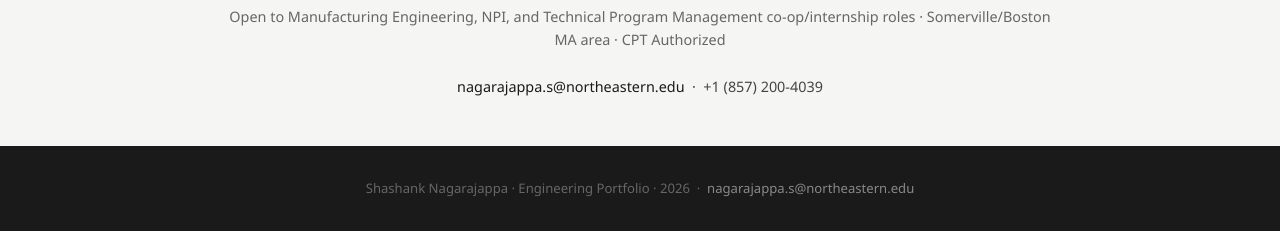
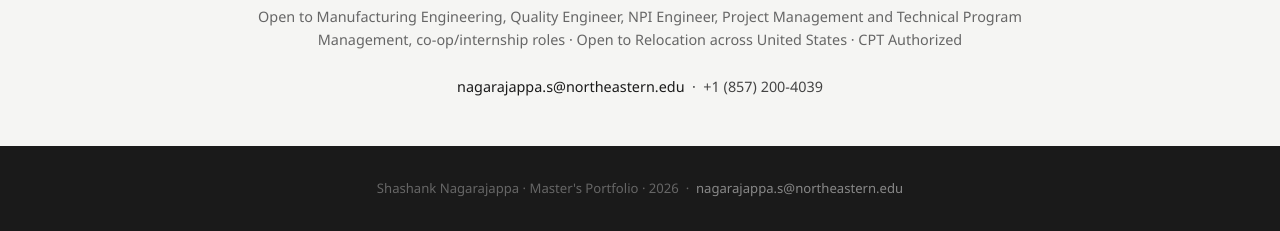
Before and after one commit to ShashankN0101/ShashankN0101.github.io, a plain HTML site: page index.html in a window 1280 px wide. Shown: the part 3666-3897 px from the top of the page. Drawn offline with Linux system fonts and the light colour scheme.

Commit message:
Update contact section and footer in index.html

```diff
--- a/index.html
+++ b/index.html
@@ -296,7 +296,7 @@
 <section id="contact" style="text-align:center; padding: 3rem 2rem;">
   <div class="section-label">Get in touch</div>
   <div class="section-title" style="margin-bottom:0.5rem;">Shashank Nagarajappa</div>
-  <p style="color:#666;font-size:0.9rem;margin-bottom:1.5rem;">Open to Manufacturing Engineering, NPI, and Technical Program Management co-op/internship roles · Somerville/Boston MA area · CPT Authorized</p>
+  <p style="color:#666;font-size:0.9rem;margin-bottom:1.5rem;">Open to Manufacturing Engineering, Quality Engineer, NPI Engineer, Project Management and Technical Program Management, co-op/internship roles · Open to Relocation across United States · CPT Authorized</p>
   <p style="font-size:0.9rem;color:#444;">
     <a href="mailto:nagarajappa.s@northeastern.edu" style="color:#1a1a1a;text-decoration:none;font-weight:500;">nagarajappa.s@northeastern.edu</a>
     &nbsp;·&nbsp; +1 (857) 200-4039
@@ -304,7 +304,7 @@
 </section>
 
 <footer>
-  <p>Shashank Nagarajappa · Engineering Portfolio · 2026 &nbsp;·&nbsp; <a href="mailto:nagarajappa.s@northeastern.edu">nagarajappa.s@northeastern.edu</a></p>
+  <p>Shashank Nagarajappa · Master's Portfolio · 2026 &nbsp;·&nbsp; <a href="mailto:nagarajappa.s@northeastern.edu">nagarajappa.s@northeastern.edu</a></p>
 </footer>
 
 </body>
```
